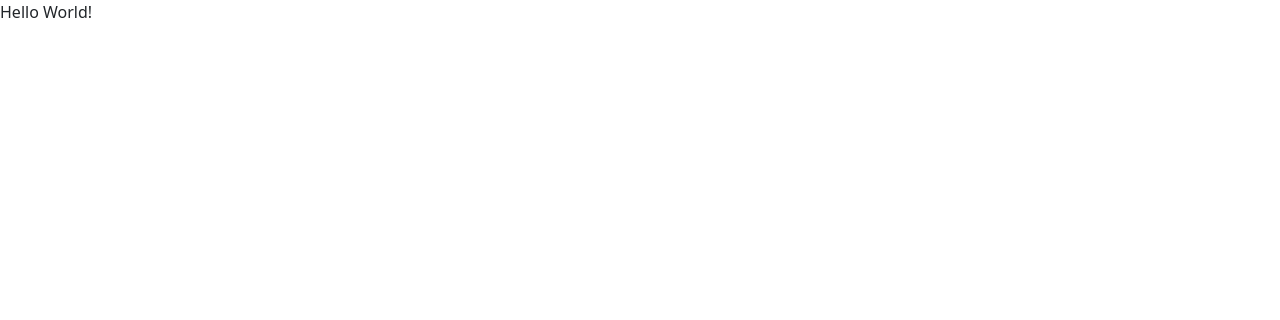
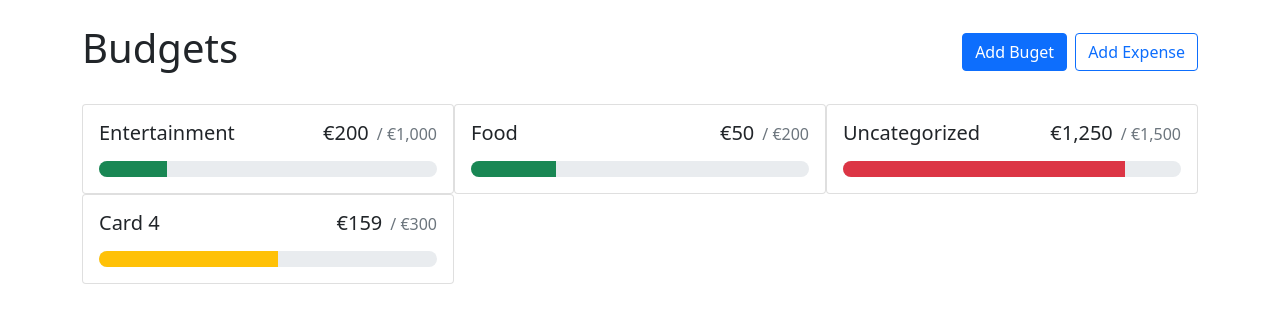
Before and after one commit to jeromemeichelbeck/budget-app, a React (Create React App) app: page / in a window 1280 px wide. Shown: the top 320 px of the page. Built offline with nearby package versions, Linux system fonts and the light colour scheme.

Commit message:
budget card amount and progress

```diff
--- a/package.json
+++ b/package.json
@@ -10,10 +10,13 @@
     "@types/node": "^16.11.20",
     "@types/react": "^17.0.38",
     "@types/react-dom": "^17.0.11",
+    "bootstrap": "^5.1.3",
     "react": "^17.0.2",
+    "react-bootstrap": "^2.1.1",
     "react-dom": "^17.0.2",
     "react-scripts": "5.0.0",
     "typescript": "^4.5.4",
+    "uuid": "^8.3.2",
     "web-vitals": "^2.1.3"
   },
   "scripts": {
--- a/src/App.tsx
+++ b/src/App.tsx
@@ -1,9 +1,17 @@
 import React, { FC } from 'react'
+import { Container } from 'react-bootstrap'
+import Header from './components/Header'
+import Main from './components/Main'
 
 interface AppProps {}
 
 const App: FC<AppProps> = () => {
-  return <div>Hello World!</div>
+  return (
+    <Container className="my-4">
+      <Header title="Budgets" />
+      <Main />
+    </Container>
+  )
 }
 
 export default App
--- /dev/null
+++ b/src/components/BudgetCard.tsx
@@ -0,0 +1,32 @@
+import { FC } from 'react'
+import { Card } from 'react-bootstrap'
+import BudgetProgressBar from './BudgetProgressBar'
+import CurrencyFormatter from './CurrencyFormatter'
+
+interface BudgetCardProps {
+  name: string
+  amount: number
+  maxAmount: number
+}
+
+const BudgetCard: FC<BudgetCardProps> = ({ name, amount, maxAmount }) => {
+  return (
+    <Card>
+      <Card.Body>
+        <Card.Title className="d-flex justify-content-between align-items-baseline fw-normal mb-3">
+          <div className="me-2">{name}</div>
+          <div className="d-flex align-items-baseline">
+            <CurrencyFormatter amount={amount} />
+            <span className="text-muted fs-6 ms-2">
+              {'/ '}
+              <CurrencyFormatter amount={maxAmount} />
+            </span>
+          </div>
+        </Card.Title>
+        <BudgetProgressBar amount={amount} maxAmount={maxAmount} />
+      </Card.Body>
+    </Card>
+  )
+}
+
+export default BudgetCard
--- /dev/null
+++ b/src/components/BudgetProgressBar.tsx
@@ -0,0 +1,38 @@
+import { FC } from 'react'
+import { ProgressBar } from 'react-bootstrap'
+
+interface BudgetProgressBarProps {
+  amount: number
+  maxAmount: number
+  warningThreshold?: number
+  dangerThreshold?: number
+}
+
+type BudgetProgressBarVariant = 'success' | 'warning' | 'danger'
+
+const BudgetProgressBar: FC<BudgetProgressBarProps> = ({
+  amount,
+  maxAmount,
+  warningThreshold = 0.5,
+  dangerThreshold = 0.75,
+}) => {
+  const ratio = amount / maxAmount
+  let variant: BudgetProgressBarVariant =
+    ratio > dangerThreshold
+      ? 'danger'
+      : ratio > warningThreshold
+      ? 'warning'
+      : 'success'
+
+  return (
+    <ProgressBar
+      className="rounded-pill"
+      variant={variant}
+      min={0}
+      max={maxAmount}
+      now={amount}
+    />
+  )
+}
+
+export default BudgetProgressBar
--- /dev/null
+++ b/src/components/CurrencyFormatter.tsx
@@ -0,0 +1,27 @@
+import { FC } from 'react'
+
+interface CurrencyFormatterOptions {
+  currency?: 'usd' | 'eur'
+  numberOfDigits?: number
+}
+
+interface CurrencyFormatterProps {
+  amount: number
+  currency?: 'usd' | 'eur'
+  numberOfDigits?: number
+}
+
+const CurrencyFormatter: FC<CurrencyFormatterProps> = ({
+  amount,
+  currency = 'eur',
+  numberOfDigits = 0,
+}) => {
+  const currencyFormatter = new Intl.NumberFormat(undefined, {
+    currency,
+    style: 'currency',
+    minimumFractionDigits: numberOfDigits,
+  })
+  return <span>{currencyFormatter.format(amount)}</span>
+}
+
+export default CurrencyFormatter
--- /dev/null
+++ b/src/components/Grid.tsx
@@ -0,0 +1,21 @@
+import { CSSProperties, FC } from 'react'
+
+interface GridProps {
+  minWidth: number
+  gap: number | string
+  align?: 'start' | 'end'
+}
+
+const Grid: FC<GridProps> = ({ minWidth, gap, align, children }) => {
+  const style: CSSProperties = {
+    display: 'grid',
+    gridTemplateColumns: `repeat(auto-fill, minmax(${minWidth}px, 1fr))`,
+    gap: typeof gap === 'number' ? `${gap}` : `${gap}rem`,
+  }
+  if (align) {
+    style.alignItems = `flex-${align}`
+  }
+  return <div style={style}>{children}</div>
+}
+
+export default Grid
--- /dev/null
+++ b/src/components/Header.tsx
@@ -0,0 +1,20 @@
+import { FC } from 'react'
+import { Button, Stack } from 'react-bootstrap'
+
+interface HeaderProps {
+  title: string
+}
+
+const Header: FC<HeaderProps> = ({ title }) => {
+  return (
+    <header>
+      <Stack direction="horizontal" gap={2} className="mb-4">
+        <h1 className="me-auto">{title}</h1>
+        <Button variant="primary">Add Buget</Button>
+        <Button variant="outline-primary">Add Expense</Button>
+      </Stack>
+    </header>
+  )
+}
+
+export default Header
--- /dev/null
+++ b/src/components/Main.tsx
@@ -0,0 +1,20 @@
+import { FC } from 'react'
+import BudgetCard from './BudgetCard'
+import Grid from './Grid'
+
+interface Mainprops {}
+
+const Main: FC<Mainprops> = () => {
+  return (
+    <main>
+      <Grid minWidth={300} gap={1} align="start">
+        <BudgetCard name="Entertainment" amount={200} maxAmount={1000} />
+        <BudgetCard name="Food" amount={50} maxAmount={200} />
+        <BudgetCard name="Uncategorized" amount={1250} maxAmount={1500} />
+        <BudgetCard name="Card 4" amount={159} maxAmount={300} />
+      </Grid>
+    </main>
+  )
+}
+
+export default Main
```
Also changed, not shown: 1 other file (tests, documents, lock files or other folders).
